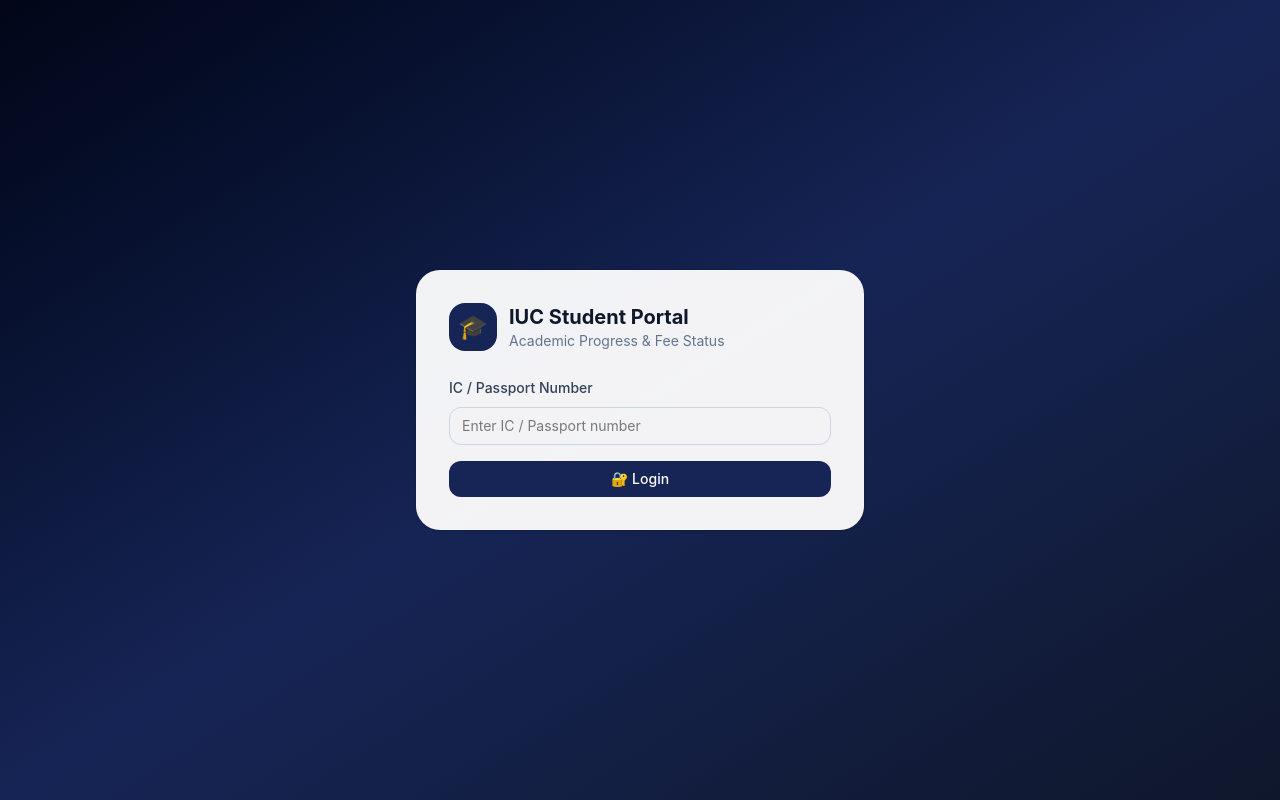
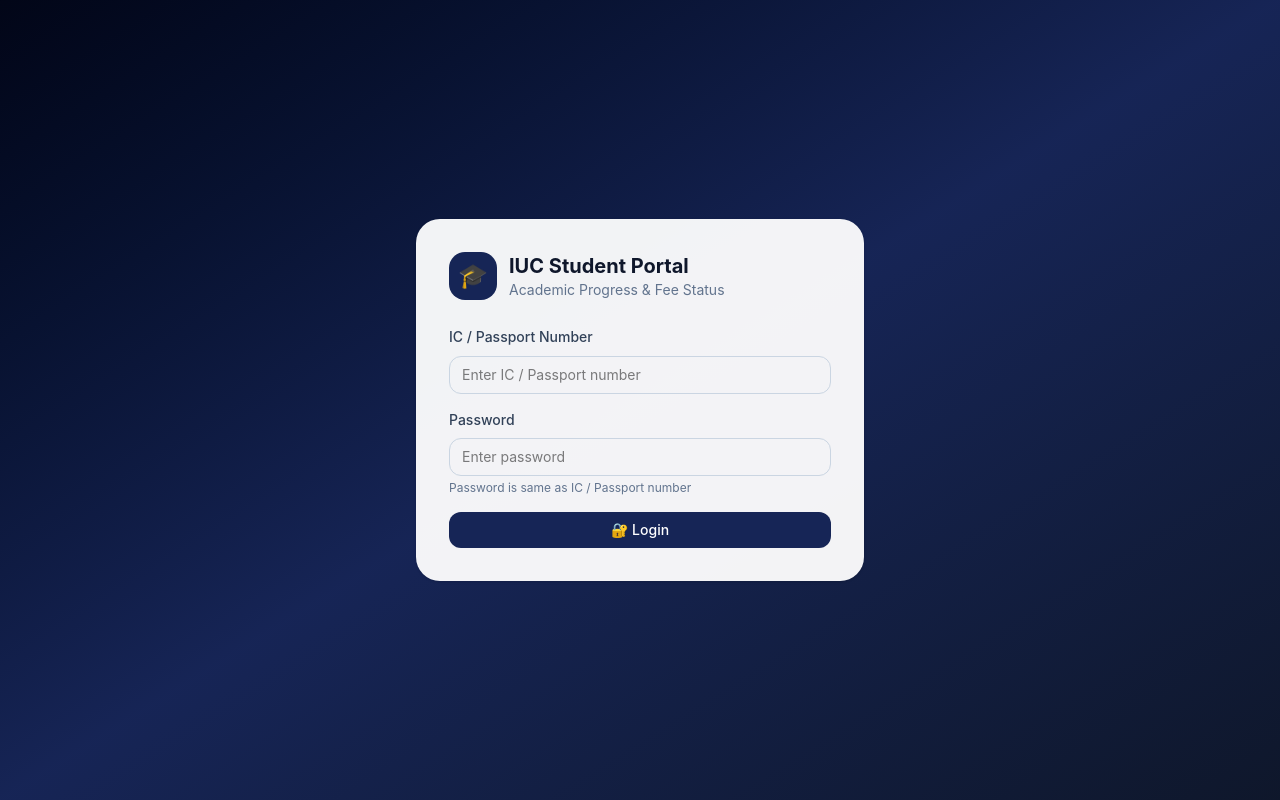
Before and after one commit to adiybukhori/sppp-portal, a React (Vite) app: page / in a window 1280 px wide. Built offline with nearby package versions, Linux system fonts and the light colour scheme.

Commit message:
Update App.jsx

```diff
--- a/src/App.jsx
+++ b/src/App.jsx
@@ -34,6 +34,7 @@ function statusBadge(status) {
 
 export default function App() {
   const [ic, setIc] = useState("");
+  const [password, setPassword] = useState("");
   const [loggedIn, setLoggedIn] = useState(false);
   const [student, setStudent] = useState(null);
   const [subjects, setSubjects] = useState([]);
@@ -122,6 +123,17 @@ export default function App() {
       setError("Please enter IC/Passport number.");
       return;
     }
+
+    if (!password.trim()) {
+      setError("Please enter password.");
+      return;
+    }
+
+    if (password.trim() !== ic.trim()) {
+      setError("Invalid password. Use your IC/Passport number.");
+      return;
+    }
+
     await loadByIc(ic);
   }
 
@@ -160,6 +172,19 @@ export default function App() {
                   className="mt-2"
                   placeholder="Enter IC / Passport number"
                 />
+                <div>
+                <label className="text-sm font-medium text-slate-700 mt-4 block">Password</label>
+                <Input
+                  type="password"
+                  value={password}
+                  onChange={(e) => setPassword(e.target.value)}
+                  className="mt-2"
+                  placeholder="Enter password"
+                />
+                <p className="text-xs text-slate-500 mt-1">
+                  Password is same as IC / Passport number
+                </p>
+              </div>
               </div>
 
               {error && <p className="text-sm text-red-600">{error}</p>}
@@ -195,6 +220,7 @@ export default function App() {
               setStudent(null);
               setSubjects([]);
               setIc("");
+              setPassword("");
               window.history.replaceState({}, document.title, window.location.pathname);
             }}
             className="rounded-2xl"
```
